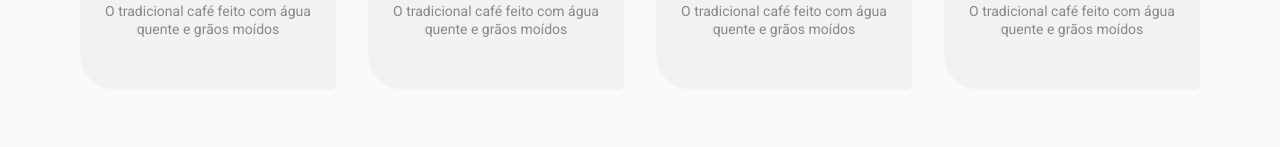
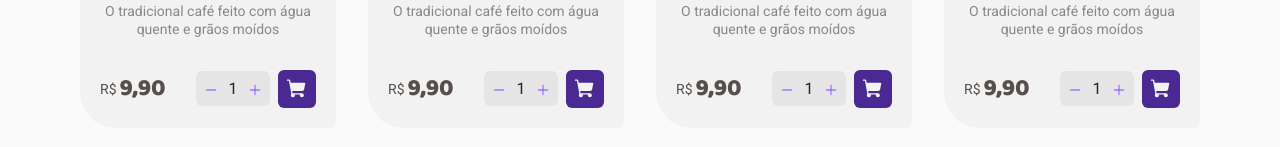
Before and after one commit to fabiomrm/coffee-delivery, a React (Vite) app in the folder frontend/: page / in a window 1280 px wide. Shown: the part 964-1111 px from the top of the page. Built offline with nearby package versions, Linux system fonts and the light colour scheme.

Commit message:
CoffeeCard completo

```diff
--- /dev/null
+++ b/frontend/src/components/AmountInput/index.tsx
@@ -0,0 +1,16 @@
+import { Minus, Plus } from "phosphor-react";
+import { AmountInputContainer, IconWrapper } from "./styles";
+
+export function AmountInput() {
+  return (
+    <AmountInputContainer>
+      <IconWrapper>
+        <Minus size={14} weight="fill" />
+      </IconWrapper>
+      <input type="number" readOnly value="1" />
+      <IconWrapper>
+        <Plus size={14} weight="fill" />
+      </IconWrapper>
+    </AmountInputContainer>
+  )
+}
--- /dev/null
+++ b/frontend/src/components/AmountInput/styles.ts
@@ -0,0 +1,43 @@
+import styled from "styled-components";
+
+export const AmountInputContainer = styled.div`
+  flex: 1;
+  background: ${({ theme }) => theme.colors["base-button"]};
+  display: flex;
+  align-items: center;
+  justify-content: space-between;
+  gap: 4px;
+  border-radius: 6px;
+
+  padding: 0.5rem;
+
+  input {
+    text-align: center;
+    width: 100%;
+    background: none;
+    border: none;
+    color: ${({ theme }) => theme.colors["base-title"]};
+
+    &:focus {
+      outline: none;
+    }
+  }
+`
+
+export const IconWrapper = styled.button.attrs({
+  type: "button",
+})`
+  width: 0.875rem;
+  height: 0.875rem;
+  border: none;
+  background: none;
+  color: ${({ theme }) => theme.colors["brand-purple"]};
+
+  &:disabled {
+      opacity: 0.4;
+  }
+
+  &:not(:disabled):hover {
+    color: ${({ theme }) => theme.colors['brand-purple-dark']};
+  }
+`;
--- a/frontend/src/components/CoffeeCard/index.tsx
+++ b/frontend/src/components/CoffeeCard/index.tsx
@@ -1,4 +1,7 @@
-import { CoffeeCardContainer, Description, Name, Tags } from "./styles";
+import { ShoppingCart } from "phosphor-react";
+import { AmountInput } from "../AmountInput";
+import { RegularText, TitleText } from "../Typograhy";
+import { CoffeeCardContainer, Description, Name, Tags, CardFooter, AddCartWrapper } from "./styles";
 
 export function CoffeeCard() {
   return (
@@ -12,6 +15,18 @@ export function CoffeeCard() {
       <Description>
         O tradicional café feito com água quente e grãos moídos
       </Description>
+      <CardFooter>
+        <div>
+          <RegularText size="s">R$</RegularText>
+          <TitleText size="m" color="text" as="strong">9,90</TitleText>
+        </div>
+        <AddCartWrapper>
+          <AmountInput />
+          <button>
+            <ShoppingCart weight="fill" size={22} />
+          </button>
+        </AddCartWrapper>
+      </CardFooter>
     </CoffeeCardContainer>
   )
 }
--- a/frontend/src/components/CoffeeCard/styles.ts
+++ b/frontend/src/components/CoffeeCard/styles.ts
@@ -53,3 +53,38 @@ export const Description = styled(RegularText).attrs({
 })`
   margin-bottom: 2rem;
 `
+
+export const CardFooter = styled.div`
+  width: 100%;
+  display: flex;
+  align-items: center;
+  justify-content: space-between;
+
+  > div {
+    display: flex;
+    align-items: center;
+    gap: 3px;
+
+    p {
+      line-height: 0.75rem;
+    }
+  }
+`
+
+export const AddCartWrapper = styled.div`
+  width: 7.5rem;
+
+  > button {
+    width: 2.375rem;
+    height: 2.375rem;
+    border: none;
+    display: flex;
+    align-items: center;
+    justify-content: center;
+    background: ${({ theme }) => theme.colors["brand-purple-dark"]};
+    color: ${({ theme }) => theme.colors["base-card"]};
+    border-radius: 6px;
+    margin-left:  0.3rem;
+
+  }
+`;
```
